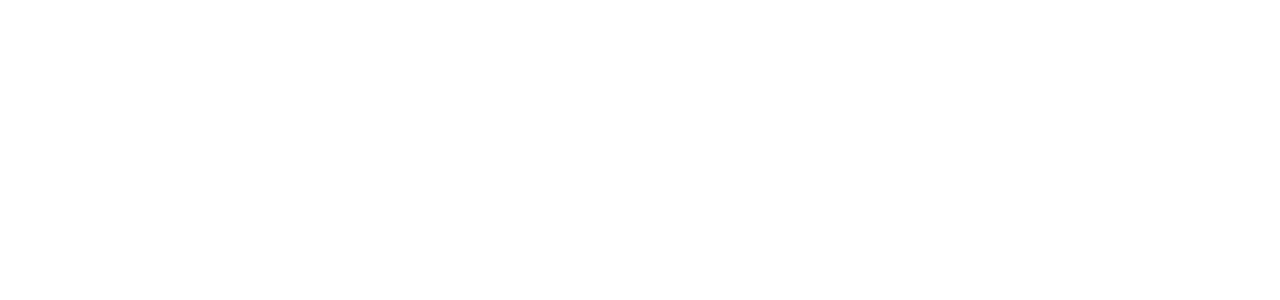
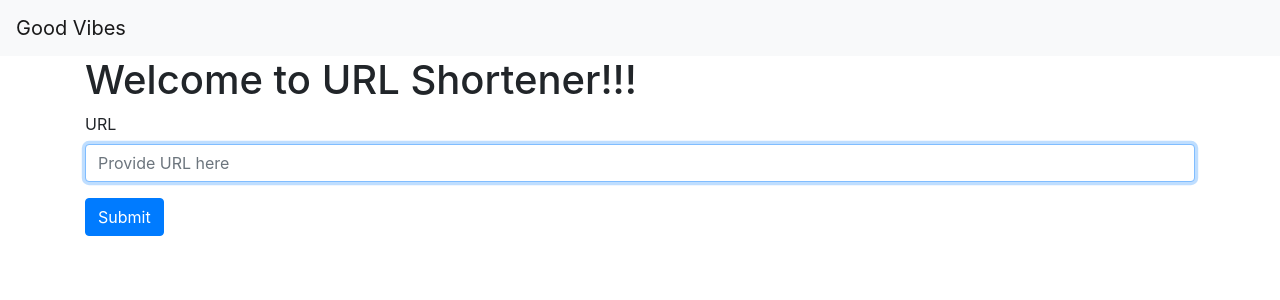
Before and after one commit to akashkhambay/coding_challenge_4, a Flask app: page / in a window 1280 px wide. Before the commit the part shown is empty. Shown: the top 300 px of the page. Run offline with Flask 2, Linux system fonts and the light colour scheme; some libraries are stand-ins or nearby versions.

Commit message:
Sorted out bug, url shortener now works

```diff
--- a/app.py
+++ b/app.py
@@ -24,7 +24,7 @@
             flash('PLease provide the URL')
             return redirect(url_for('home'))
 
-        old_url = con.execute('INSERT INTO urls (original_url) VALUES (?)',
+        old_url = con.execute('INSERT INTO urls (old_url) VALUES (?)',
                                 (url,))
 
         con.commit()
@@ -37,3 +37,25 @@
         return render_template('home.html', shorterned_url=shorterned_url)
 
     return render_template('home.html')
+
+@app.route('/<id>')
+def page_redirect(id):
+    con = get_db_con()
+    print(id)
+    old_id = hashids.decode(id)
+    print(old_id)
+    if old_id:
+        old_id = f'{old_id[0]}'
+        print(old_id)
+        data = con.execute('SELECT old_url, clicks FROM urls WHERE id = ?', (old_id)).fetchone()
+        old_url = data['old_url']
+        clicks = data['clicks']
+
+        con.execute('UPDATE urls SET clicks = ? WHERE id = ?', (clicks+1, old_id))
+
+        con.commit()
+        con.close()
+        return redirect (old_url)
+    else:
+        flash('This URL is sad, it is not valid.')
+        return redirect (url_for('home'))
--- a/schema.sql
+++ b/schema.sql
@@ -3,6 +3,6 @@
 CREATE TABLE urls (
     id INTEGER PRIMARY KEY AUTOINCREMENT,
     created TIMESTAMP NOT NULL DEFAULT CURRENT_TIMESTAMP,
-    original_url TEXT NOT NULL,
+    old_url TEXT NOT NULL,
     clicks INTEGER NOT NULL DEFAULT 0
 );
--- a/templates/base.html
+++ b/templates/base.html
@@ -19,7 +19,7 @@
   </head>
   <body>
     <nav class="navbar navbar-expand-md navbar-light bg-light">
-      <a class="navbar-brand" href="{{ url_for('index')}}">FlaskShortener</a>
+      <a class="navbar-brand" href="{{ url_for('home')}}">Good Vibes</a>
       <button
         class="navbar-toggler"
         type="button"
@@ -32,11 +32,7 @@
         <span class="navbar-toggler-icon"></span>
       </button>
       <div class="collapse navbar-collapse" id="navbarNav">
-        <ul class="navbar-nav">
-          <li class="nav-item active">
-            <a class="nav-link" href="#">About</a>
-          </li>
-        </ul>
+        <ul class="navbar-nav"></ul>
       </div>
     </nav>
     <div class="container">
--- a/templates/home.html
+++ b/templates/home.html
@@ -0,0 +1,23 @@
+{% extends 'base.html' %}
+
+{% block content %}
+    <h1>{% block title %} Welcome to URL Shortener!!!  {% endblock %}</h1>
+    <form method="post">
+    <div class="form-group">
+        <label for="url">URL</label>
+        <input type="text" name="url"
+               placeholder="Provide URL here" class="form-control"
+               value="{{ request.form['url'] }}" autofocus></input>
+    </div>
+
+    <div class="form-group">
+        <button type="submit" class="btn btn-primary">Submit</button>
+    </div>
+    </form>
+
+    {% if shorterned_url %}
+    <hr>
+    <span>{{ shorterned_url }}</span>
+    <!-- IF shortened url exists will be shown under the form in a span element -->
+    {% endif %}
+{% endblock %}
```
Also changed, not shown: database.db.
